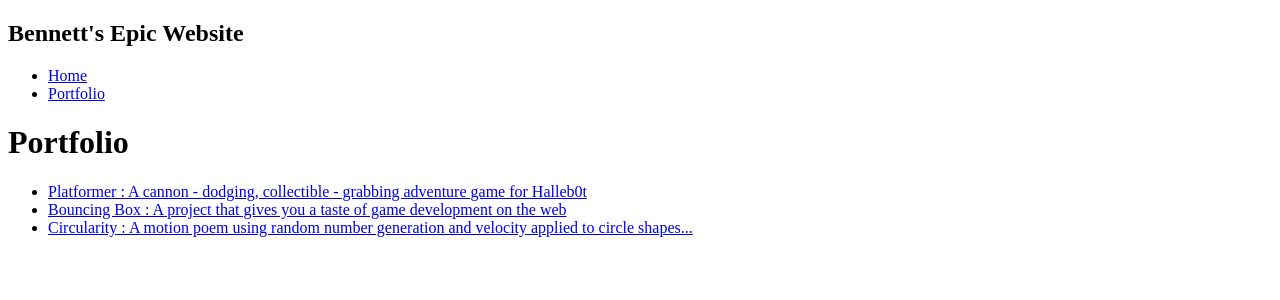
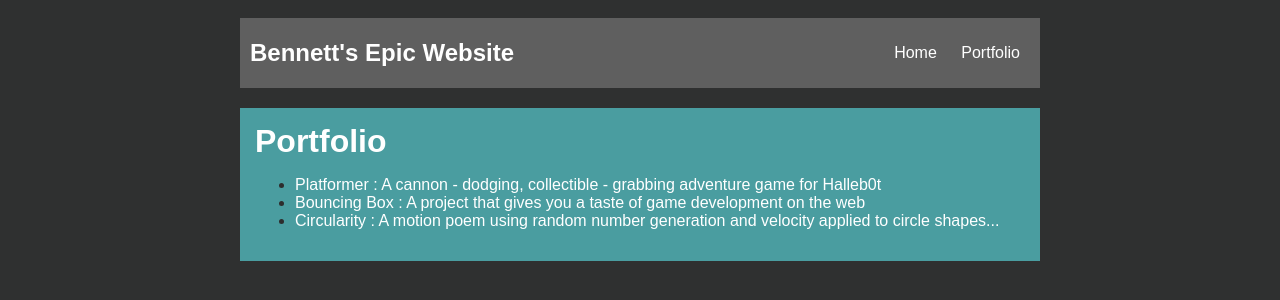
Before and after one commit to BennettMarceaux/BennettMarceaux.github.io, a plain HTML site: page portfolio.html in a window 1280 px wide. Drawn offline with Linux system fonts and the light colour scheme.

Commit message:
portfolio

```diff
--- a/portfolio.html
+++ b/portfolio.html
@@ -2,6 +2,81 @@
 <html>
     <head>
         <title> Bennett's Website </title>
+        <style type="text/css">
+            body {
+                background: rgb(47, 48, 48);
+                color: rgb(45, 45, 45);
+                padding: 10px;
+                font-family: arial;
+            }
+            header {
+             font-size: 1.5em;
+             font-weight: bold;
+            }
+            #all-contents {
+              max-width: 800px;
+                margin: auto;
+            }
+
+            /* navigation menu */
+            nav {
+                background: rgb(95, 95, 95);
+               margin: 0 auto;
+               margin-bottom: 20px;
+                display: flex;
+                padding: 10px;
+            }
+            h1 {
+                display: flex;
+                align-items: center;
+                color: rgb(255, 255, 255);
+                flex: 1;
+                margin: 0;
+            }
+            #nav-ul {
+                list-style-image: none;
+            }
+            .nav-li {
+                display: inline-block;
+                padding: 0 10px;
+            }
+            a {
+                text-decoration: none;
+                color: rgb(255, 255, 255);
+            }
+
+            /* main container area beneath menu */
+            main {
+                background: rgb(74, 157, 160);
+                display: flex;
+            }
+            .sidebar {
+                margin-right: 25px;
+                padding: 10px;
+            }
+            .sidebar-img {
+                width: 200px;
+            }
+            .content {
+                flex: 1;
+                padding: 15px;
+            }
+            #text {
+                border: 7px rgb(53, 102, 102) ridge;
+                padding: 8px;
+            }
+            h2, h3 {
+                margin: 0px;
+            }
+            #image {
+                border: 4px rgb(53, 102, 102) ridge;
+                padding: 0px;
+            }
+            #nav {
+                border: 2px rgb(71, 73, 73) solid;
+                padding: 2px;
+            }
+        </style>
     </head>
 
     <body>
```
Also changed, not shown: index.html (+1 -1 lines).
